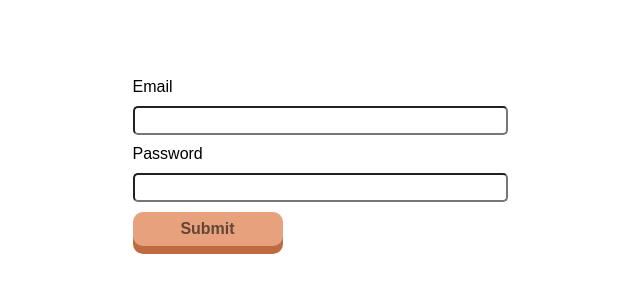
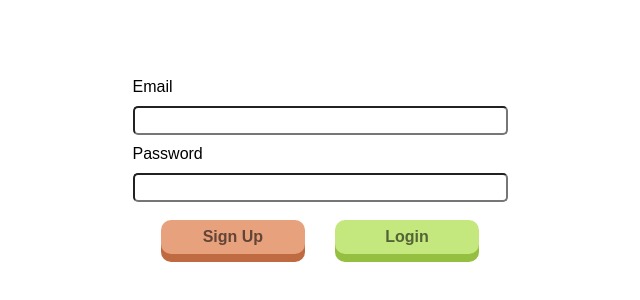
Before and after one commit to walston/signin, a React (Create React App) app: page / in a window 1280 px wide. Shown: the part 222-522 px from the top of the page, without its empty margins (320-960 px from the left). Built offline with nearby package versions, Linux system fonts and the light colour scheme.

Commit message:
use new Form component

```diff
--- a/src/routes/Home.css
+++ b/src/routes/Home.css
@@ -1,13 +1,11 @@
-form {
-  display: flex;
-  flex-direction: column;
-  max-width: 375px;
-  margin: 300px auto;
-  gap: 10px;
-  font-family: Arial, Helvetica, sans-serif;
-}
 input {
   color: var(--textColor);
   border-radius: 5px;
   padding: 5px;
 }
+.btnCont {
+  display: flex;
+  gap: 10px;
+  justify-content: space-evenly;
+  margin: 8px;
+}
--- a/src/routes/Home.tsx
+++ b/src/routes/Home.tsx
@@ -1,13 +1,23 @@
 import "./Home.css";
 import Button from "../components/Button";
+import { useNavigate } from "react-router-dom";
+import Form from "../components/Form";
+
 export default function Home() {
+  const navigate = useNavigate();
+
   return (
-    <form action="/login" onSubmit={(event) => event.preventDefault()}>
+    <Form action="/login" onSubmit={(event) => event.preventDefault()}>
       <label htmlFor="email">Email</label>
       <input type="email" id="email" />
       <label htmlFor="pass">Password</label>
       <input type="password" id="pass" />
-      <Button color="20">Submit</Button>
-    </form>
+      <div className="btnCont">
+        <Button color="20" onClick={() => navigate("/create")}>
+          Sign Up
+        </Button>
+        <Button color="80">Login</Button>
+      </div>
+    </Form>
   );
 }
```
